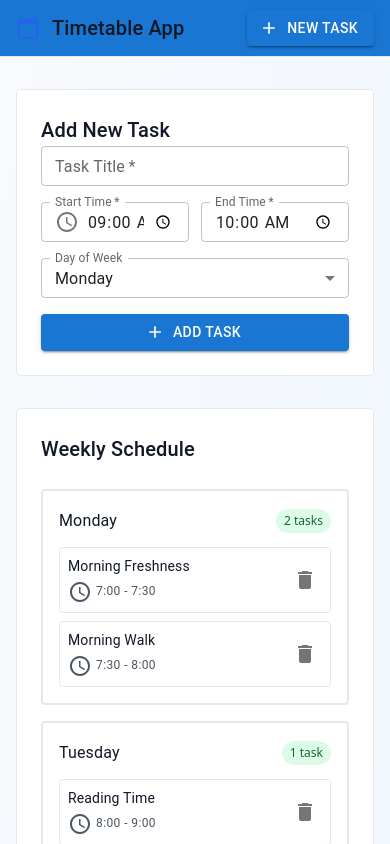
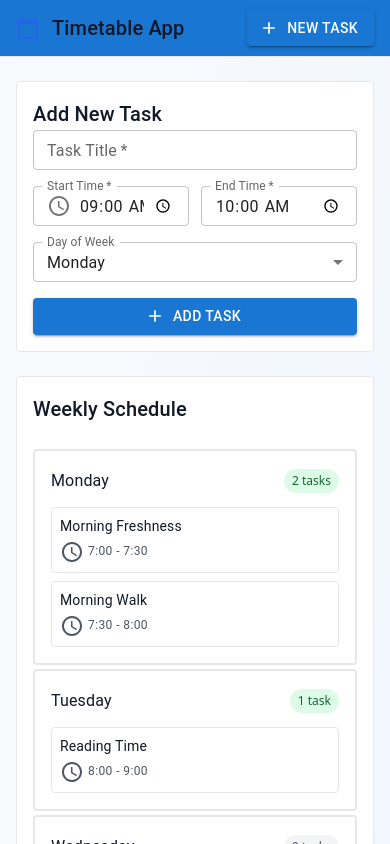
Before and after one commit to NisCommits33/Timetable-app, a React (Vite) app in the folder frontend/: page / in a window 390 px wide. Shown: the top 844 px of the page. Built offline with nearby package versions, Linux system fonts and the light colour scheme.

Commit message:
feat: core enhance. local storage, editing feature, responsive design

```diff
--- a/frontend/src/App.jsx
+++ b/frontend/src/App.jsx
@@ -1,4 +1,4 @@
-// App.jsx
+/// App.jsx
 import { useState, useEffect } from 'react';
 import {
   AppBar,
@@ -8,15 +8,23 @@ import {
   Container,
   Paper,
   Box,
-  Chip
-} from '@mui/material';
+  Chip,
+  Dialog,
+  DialogTitle,
+  DialogContent,
+  DialogActions,
+  TextField,
+  MenuItem
+} from '@mui/material'; // ← Added Dialog components
 import {
   CalendarToday as CalendarIcon,
-  Add as AddIcon
-} from '@mui/icons-material';
+  Add as AddIcon,
+  Edit as EditIcon
+} from '@mui/icons-material'; // ← Added EditIcon
 import AddTaskForm from './components/AddTaskForm';
 import WeekView from './components/WeekView';
 
+// ... your initialTasks array remains the same ...
 const initialTasks = [
   {
     id: 1,
@@ -43,8 +51,8 @@ const initialTasks = [
     day: "Tuesday"
   }
 ];
-
 function App() {
+  // State for tasks loaded from localStorage or initial data
   const [tasks, setTasks] = useState(() => {
     try {
       const savedTasks = localStorage.getItem('timetable-tasks');
@@ -54,26 +62,30 @@ function App() {
       return initialTasks;
     }
   });
+
+  // State to track which day is selected in the week view
   const [selectedDay, setSelectedDay] = useState(null);
 
-  useEffect(() => {
-    try {
-      localStorage.setItem('timetable-tasks', JSON.stringify(tasks));
-    } catch (error) {
-      console.error('Error saving to localStorage:', error);
-    }
-  }, [tasks]); // This runs every time 'tasks' changes
+  // State for editing functionality
+  const [editingTask, setEditingTask] = useState(null);        // Stores the task being edited
+  const [isEditModalOpen, setIsEditModalOpen] = useState(false); // Controls edit modal visibility
 
-// In App.jsx - Add this function after your state declarations
+  /**
+   * Validates if a new task time conflicts with existing tasks
+   * @param {Object} newTask - The task to validate
+   * @param {number|null} editingId - ID of task being edited (skip conflict check with itself)
+   * @returns {boolean} - True if no conflict, False if conflict exists
+   */
   const validateTaskTime = (newTask, editingId = null) => {
     return !tasks.some(task => {
-    // Skip the task we're currently editing (if any)
+      // Skip conflict check with the task we're currently editing
       if (task.id === editingId) return false;
 
-    // Only check tasks on the same day
+      // Only check tasks on the same day (no cross-day conflicts)
       if (task.day !== newTask.day) return false;
 
-    // Convert times to minutes for easier comparison
+      // Convert time strings to minutes for easier comparison
+      // Example: "07:30" becomes 450 minutes (7*60 + 30)
       const toMinutes = (timeStr) => {
         const [hours, minutes] = timeStr.split(':').map(Number);
         return hours * 60 + minutes;
@@ -84,40 +96,98 @@ const validateTaskTime = (newTask, editingId = null) => {
       const existingStart = toMinutes(task.startTime);
       const existingEnd = toMinutes(task.endTime);
 
-    // Check for overlap: new task overlaps with existing task
+      // Check for time overlap: new task starts before existing task ends
+      // AND new task ends after existing task starts
       return (newStart < existingEnd && newEnd > existingStart);
     });
   };
-//handling clicked day
+
+  /**
+   * Handles day selection in the week view
+   * @param {string} clickedDay - The day that was clicked
+   */
   const handleDayClick = (clickedDay) => {
     setSelectedDay(clickedDay);
   };
-//handling add task
-  // In App.jsx - Update your addTask function
+
+  /**
+   * Adds a new task to the schedule after validation
+   * @param {Object} newTask - The task to add
+   */
   const addTask = (newTask) => {
-  // Validate for time conflicts
+    // Validate for time conflicts before adding
     if (!validateTaskTime(newTask)) {
-    alert('⏰ Time conflict! This time slot overlaps with an existing task. Please choose a different time.');
-    return; // Don't add the task if there's a conflict
+      alert('⏰ Time conflict! This time slot overlaps with an existing task.');
+      return;
     }
-
-  // If no conflict, add the task normally
+    // Add task to state (which will trigger localStorage save via useEffect)
     setTasks(prevTasks => [...prevTasks, newTask]);
   };
-//handling delete task
+
+  /**
+   * Deletes a task from the schedule
+   * @param {number} taskIdToDelete - ID of the task to delete
+   */
   const deleteTask = (taskIdToDelete) => {
     setTasks(prevTasks => prevTasks.filter(task => task.id !== taskIdToDelete));
   };
 
+  /**
+   * Opens the edit modal for a task
+   * @param {Object} task - The task to edit
+   */
+  const handleEditTask = (task) => {
+    setEditingTask(task);          // Store the task being edited
+    setIsEditModalOpen(true);      // Open the edit modal
+  };
+
+  /**
+   * Saves the edited task after validation
+   * @param {Object} updatedTask - The task with edits applied
+   */
+  const handleSaveEdit = (updatedTask) => {
+    // Validate edited task (pass the ID to skip conflict with itself)
+    if (!validateTaskTime(updatedTask, updatedTask.id)) {
+      alert('⏰ Time conflict! This time slot overlaps with an existing task.');
+      return;
+    }
+
+    // Update the task in the state array
+    setTasks(prevTasks =>
+      prevTasks.map(task => task.id === updatedTask.id ? updatedTask : task)
+    );
+
+    // Close the edit modal
+    setIsEditModalOpen(false);
+    setEditingTask(null);
+  };
+
+  /**
+   * Closes the edit modal without saving
+   */
+  const handleCloseEdit = () => {
+    setIsEditModalOpen(false);
+    setEditingTask(null);
+  };
+
+  // Save tasks to localStorage whenever they change
+  useEffect(() => {
+    try {
+      localStorage.setItem('timetable-tasks', JSON.stringify(tasks));
+    } catch (error) {
+      console.error('Error saving to localStorage:', error);
+    }
+  }, [tasks]); // Dependency array: runs when 'tasks' changes
+
   return (
     <div className="min-h-screen bg-gradient-to-br from-slate-50 to-blue-50">
-      {/* Header */}
+      {/* Header with app title and new task button */}
       <AppBar
         position="static"
         elevation={0}
         className="bg-white border-b border-gray-200"
       >
-        <Toolbar className="flex justify-between">
+        <Toolbar className="flex justify-between px-4 lg:px-8">
           <div className="flex items-center space-x-3">
             <CalendarIcon className="text-blue-600" />
             <Typography
@@ -137,15 +207,18 @@ const addTask = (newTask) => {
         </Toolbar>
       </AppBar>
 
-      {/* Main Content */}
-      <Container maxWidth="xl" className="py-8">
-        <div className="grid grid-cols-1 lg:grid-cols-3 gap-8">
+      {/* Main content area */}
+      <Container  maxWidth="xl"
+      className="py-6 lg:py-8 px-4 lg:px-6"
+      style={{ maxWidth: '1920px' }} // Constrain max width for ultra-wide screens
+      >
+        <div className="grid grid-cols-1 xl:grid-cols-4 gap-6 2xl:gap-8">
 
-          {/* Sidebar - Add Task Form */}
+          {/* Left sidebar - Add Task Form */}
           <div className="lg:col-span-1">
             <Paper
               elevation={0}
-              className="p-6 rounded-2xl border border-gray-200 sticky top-8"
+              className="p-4 lg:p-6 rounded-2xl border border-gray-200 sticky top-6"
             >
               <Typography
                 variant="h6"
@@ -157,11 +230,11 @@ const addTask = (newTask) => {
             </Paper>
           </div>
 
-          {/* Main Content - Week View */}
-          <div className="lg:col-span-2">
+          {/* Right main area - Week View */}
+          <div className="xl:col-span-3">
             <Paper
               elevation={0}
-              className="p-6 rounded-2xl border border-gray-200"
+              className="p-4 lg:p-6 rounded-2xl border border-gray-200"
             >
               <div className="flex items-center justify-between mb-6">
                 <Typography
@@ -179,16 +252,89 @@ const addTask = (newTask) => {
                 )}
               </div>
 
+              {/* Week View component displaying tasks by day */}
               <WeekView
                 tasks={tasks}
                 onDayClick={handleDayClick}
                 selectedDay={selectedDay}
                 onDeleteTask={deleteTask}
+                onEditTask={handleEditTask} /* ← Pass edit function */
               />
             </Paper>
           </div>
         </div>
       </Container>
+
+      {/* Edit Task Modal Dialog */}
+      <Dialog
+        open={isEditModalOpen}
+        onClose={handleCloseEdit}
+        maxWidth="sm"
+        fullWidth
+      >
+        <DialogTitle>
+          <div className="flex items-center">
+            <EditIcon className="mr-2 text-blue-600" />
+            Edit Task
+          </div>
+        </DialogTitle>
+        <DialogContent>
+          {editingTask && (
+            <div className="space-y-4 mt-2">
+              <TextField
+                fullWidth
+                label="Task Title"
+                value={editingTask.title}
+                onChange={(e) => setEditingTask({...editingTask, title: e.target.value})}
+                variant="outlined"
+              />
+              <TextField
+                fullWidth
+                label="Start Time"
+                type="time"
+                value={editingTask.startTime}
+                onChange={(e) => setEditingTask({...editingTask, startTime: e.target.value})}
+                variant="outlined"
+                InputLabelProps={{ shrink: true }}
+              />
+              <TextField
+                fullWidth
+                label="End Time"
+                type="time"
+                value={editingTask.endTime}
+                onChange={(e) => setEditingTask({...editingTask, endTime: e.target.value})}
+                variant="outlined"
+                InputLabelProps={{ shrink: true }}
+              />
+              <TextField
+                fullWidth
+                select
+                label="Day of Week"
+                value={editingTask.day}
+                onChange={(e) => setEditingTask({...editingTask, day: e.target.value})}
+                variant="outlined"
+              >
+                <MenuItem value="Monday">Monday</MenuItem>
+                <MenuItem value="Tuesday">Tuesday</MenuItem>
+                <MenuItem value="Wednesday">Wednesday</MenuItem>
+                <MenuItem value="Thursday">Thursday</MenuItem>
+                <MenuItem value="Friday">Friday</MenuItem>
+                <MenuItem value="Saturday">Saturday</MenuItem>
+                <MenuItem value="Sunday">Sunday</MenuItem>
+              </TextField>
+            </div>
+          )}
+        </DialogContent>
+        <DialogActions>
+          <Button onClick={handleCloseEdit}>Cancel</Button>
+          <Button
+            onClick={() => handleSaveEdit(editingTask)}
+            variant="contained"
+          >
+            Save Changes
+          </Button>
+        </DialogActions>
+      </Dialog>
     </div>
   );
 }
--- a/frontend/src/components/TaskItem.jsx
+++ b/frontend/src/components/TaskItem.jsx
@@ -1,47 +1,70 @@
 // components/TaskItem.jsx
+import { useState } from 'react'; // ← MUST ADD THIS IMPORT
 import { Paper, Typography, IconButton, Box } from '@mui/material';
-import { Delete, Schedule } from '@mui/icons-material';
+import { Delete, Schedule, Edit } from '@mui/icons-material';
 
-function TaskItem({ task, onDelete }) {
-  const handleDeleteClick = (e) => {
-    e.stopPropagation();
-    onDelete(task.id);
-  };
+/**
+ * TaskItem Component - Displays an individual task with actions
+ * @param {Object} props - Component properties
+ * @param {Object} props.task - The task object to display
+ * @param {Function} props.onDelete - Callback to delete this task
+ * @param {Function} props.onEdit - Callback to edit this task (NEW)
+ */
+function TaskItem({ task, onDelete, onEdit }) {
+  const [showActions, setShowActions] = useState(false);
 
   return (
     <Paper
       elevation={0}
-      className="p-2 bg-gray-50 rounded-lg border border-gray-200 hover:bg-gray-100 transition-colors"
+      className="p-2 bg-gray-50 rounded-lg border border-gray-200 hover:bg-gray-100 transition-colors cursor-pointer
+                 lg:p-3" // ← More padding on large screens
+      onMouseEnter={() => setShowActions(true)}
+      onMouseLeave={() => setShowActions(false)}
+      onClick={() => onEdit(task)}
     >
       <Box className="flex items-center justify-between">
         <Box className="flex-1 min-w-0">
           <Typography
             variant="body2"
-            className="font-medium text-gray-900 truncate"
+            className="font-medium text-gray-900 truncate text-sm lg:text-base"
           >
             {task.title}
           </Typography>
           <Box className="flex items-center mt-1">
-            <Schedule className="h-3 w-3 mr-1 text-gray-600" />
+            <Schedule className="h-3 w-3 mr-1 text-gray-600 lg:h-4 lg:w-4" />
             <Typography
               variant="caption"
-              className="text-gray-600"
+              className="text-gray-600 text-xs lg:text-sm"
             >
               {task.startTime} - {task.endTime}
             </Typography>
           </Box>
         </Box>
-        <IconButton
-          size="small"
-          onClick={handleDeleteClick}
-          className="text-gray-400 hover:text-red-500 hover:bg-red-50"
-          title="Delete task"
-        >
-          <Delete className="h-4 w-4" />
-        </IconButton>
+
+        {showActions && (
+          <Box className="flex space-x-1">
+            <IconButton
+              size="small"
+              onClick={(e) => { e.stopPropagation(); onEdit(task); }}
+              className="text-gray-400 hover:text-blue-500 hover:bg-blue-50
+                         h-8 w-8 lg:h-10 lg:w-10" // ← Larger buttons on big screens
+              title="Edit task"
+            >
+              <Edit className="h-3 w-3 lg:h-4 lg:w-4" />
+            </IconButton>
+            <IconButton
+              size="small"
+              onClick={(e) => { e.stopPropagation(); onDelete(task.id); }}
+              className="text-gray-400 hover:text-red-500 hover:bg-red-50
+                         h-8 w-8 lg:h-10 lg:w-10"
+              title="Delete task"
+            >
+              <Delete className="h-3 w-3 lg:h-4 lg:w-4" />
+            </IconButton>
+          </Box>
+        )}
       </Box>
     </Paper>
   );
 }
-
 export default TaskItem;
--- a/frontend/src/components/WeekView.jsx
+++ b/frontend/src/components/WeekView.jsx
@@ -1,14 +1,35 @@
 // components/WeekView.jsx
-import TaskItem from './TaskItem';
 import { Paper, Typography, Box } from '@mui/material';
 import { EventAvailable } from '@mui/icons-material';
+import TaskItem from './TaskItem'
 
-export default function WeekView({ tasks, onDayClick, selectedDay, onDeleteTask }) {
+/**
+ * WeekView Component - Displays the weekly schedule grid
+ * @param {Object} props - Component properties
+ * @param {Array} props.tasks - Array of task objects
+ * @param {Function} props.onDayClick - Callback when a day is clicked
+ * @param {string|null} props.selectedDay - Currently selected day
+ * @param {Function} props.onDeleteTask - Callback to delete a task
+ * @param {Function} props.onEditTask - Callback to edit a task (NEW)
+ */
+export default function WeekView({ tasks, onDayClick, selectedDay, onDeleteTask, onEditTask }) {
+  // Array of days to display in the weekly view
   const days = ['Monday', 'Tuesday', 'Wednesday', 'Thursday', 'Friday', 'Saturday', 'Sunday'];
 
   return (
-    <div className="grid grid-cols-1 md:grid-cols-2 lg:grid-cols-3 xl:grid-cols-4 gap-4">
+    <div className="grid grid-cols-1 md:grid-cols-1 lg:grid-cols-3 xl:grid-cols-1 2xl:grid-cols-1 gap-1">
+      {/*
+        Responsive grid breakdown:
+        - Mobile (default): 1 column
+        - sm (640px+): 2 columns
+        - md (768px+): 3 columns
+        - lg (1024px+): 4 columns
+        - xl (1280px+): 5 columns
+        - 2xl (1536px+): 7 columns (all days in one row for 1920×1080)
+      */}
+      {/* Map through each day to create a day card */}
       {days.map(dayName => {
+        // Filter tasks for the current day
         const tasksForToday = tasks.filter(task => task.day === dayName);
 
         return (
@@ -18,11 +39,11 @@ export default function WeekView({ tasks, onDayClick, selectedDay, onDeleteTask
             onClick={() => onDayClick(dayName)}
             className={`p-4 rounded-xl border-2 cursor-pointer transition-all hover:shadow-lg ${
               dayName === selectedDay
-                ? 'border-blue-500 bg-blue-50 shadow-md'
-                : 'border-gray-200 bg-white hover:border-gray-300'
+                ? 'border-blue-500 bg-blue-50 shadow-md' // Selected day styling
+                : 'border-gray-200 bg-white hover:border-gray-300' // Default styling
             }`}
           >
-            {/* Day Header */}
+            {/* Day Header Section */}
             <div className="flex items-center justify-between mb-3">
               <Typography
                 variant="subtitle1"
@@ -30,26 +51,30 @@ export default function WeekView({ tasks, onDayClick, selectedDay, onDeleteTask
               >
                 {dayName}
               </Typography>
+              {/* Task count badge with conditional coloring */}
               <span className={`px-2 py-1 rounded-full text-xs font-medium ${
                 tasksForToday.length > 0
-                  ? 'bg-green-100 text-green-800'
-                  : 'bg-gray-100 text-gray-600'
+                  ? 'bg-green-100 text-green-800' // Has tasks - green
+                  : 'bg-gray-100 text-gray-600'   // No tasks - gray
               }`}>
                 {tasksForToday.length} task{tasksForToday.length !== 1 ? 's' : ''}
               </span>
             </div>
 
-            {/* Tasks List */}
+            {/* Tasks List Section */}
             <Box className="space-y-2">
               {tasksForToday.length > 0 ? (
+                // Display tasks if they exist
                 tasksForToday.map(task => (
                   <TaskItem
                     key={task.id}
                     task={task}
                     onDelete={onDeleteTask}
+                    onEdit={onEditTask} /* ← Pass edit callback */
                   />
                 ))
               ) : (
+                // Display empty state if no tasks
                 <Box className="text-center py-4">
                   <EventAvailable className="text-gray-400 mx-auto mb-2" />
                   <Typography
--- a/frontend/src/index.css
+++ b/frontend/src/index.css
@@ -3,71 +3,54 @@
 @tailwind components;
 @tailwind utilities;
 
-:root {
-  font-family: system-ui, Avenir, Helvetica, Arial, sans-serif;
-  line-height: 1.5;
-  font-weight: 400;
+/* Custom styles for 1920×1080 optimization */
+@layer components {
+  /* Optimize for large screens */
+  @media (min-width: 1920px) {
+    .timetable-grid {
+      grid-template-columns: repeat(7, minmax(0, 1fr));
+      gap: 1.5rem;
+    }
 
-  color-scheme: light dark;
-  color: rgba(255, 255, 255, 0.87);
-  background-color: #242424;
+    .day-card {
+      min-height: 280px;
+    }
 
-  font-synthesis: none;
-  text-rendering: optimizeLegibility;
-  -webkit-font-smoothing: antialiased;
-  -moz-osx-font-smoothing: grayscale;
+    .task-item {
+      padding: 0.75rem;
+    }
+  }
+
+  /* Smooth scrolling for task lists */
+  .task-list-scroll {
+    scrollbar-width: thin;
+    scrollbar-color: #cbd5e1 #f1f5f9;
+  }
+
+  .task-list-scroll::-webkit-scrollbar {
+    width: 4px;
+  }
+
+  .task-list-scroll::-webkit-scrollbar-track {
+    background: #f1f5f9;
+    border-radius: 2px;
+  }
+
+  .task-list-scroll::-webkit-scrollbar-thumb {
+    background: #cbd5e1;
+    border-radius: 2px;
+  }
 }
 
-a {
-  font-weight: 500;
-  color: #646cff;
-  text-decoration: inherit;
-}
-a:hover {
-  color: #535bf2;
+/* Ensure good scaling on very large screens */
+@media (min-width: 1536px) {
+  html {
+    font-size: 16px; /* Base font size for large screens */
+  }
 }
 
-body {
-  margin: 0;
-  display: flex;
-  place-items: center;
-  min-width: 320px;
-  min-height: 100vh;
-}
-
-h1 {
-  font-size: 3.2em;
-  line-height: 1.1;
-}
-
-button {
-  border-radius: 8px;
-  border: 1px solid transparent;
-  padding: 0.6em 1.2em;
-  font-size: 1em;
-  font-weight: 500;
-  font-family: inherit;
-  background-color: #1a1a1a;
-  cursor: pointer;
-  transition: border-color 0.25s;
-}
-button:hover {
-  border-color: #646cff;
-}
-button:focus,
-button:focus-visible {
-  outline: 4px auto -webkit-focus-ring-color;
-}
-
-@media (prefers-color-scheme: light) {
-  :root {
-    color: #213547;
-    background-color: #ffffff;
-  }
-  a:hover {
-    color: #747bff;
-  }
-  button {
-    background-color: #f9f9f9;
+@media (min-width: 1920px) {
+  html {
+    font-size: 17px; /* Slightly larger text for Full HD */
   }
 }
```
Lines whose indentation alone changed are shown as unchanged.
